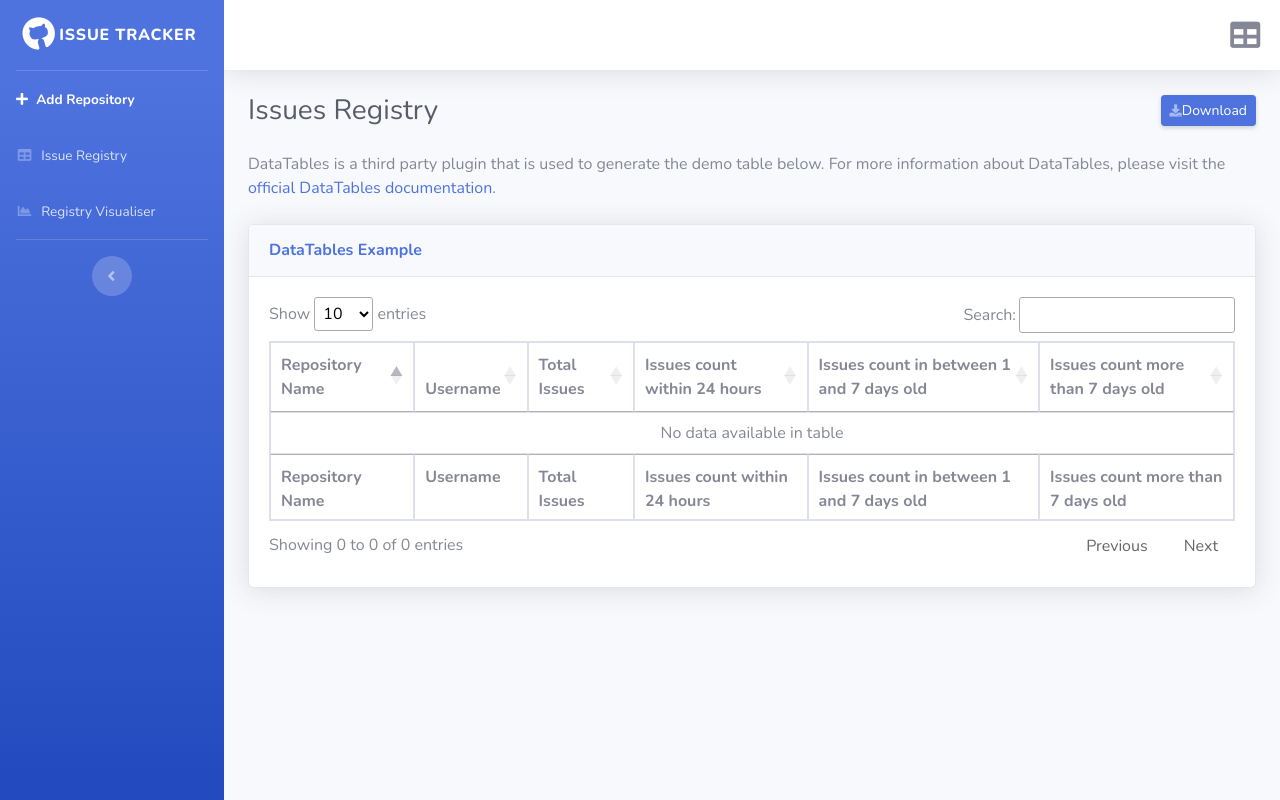
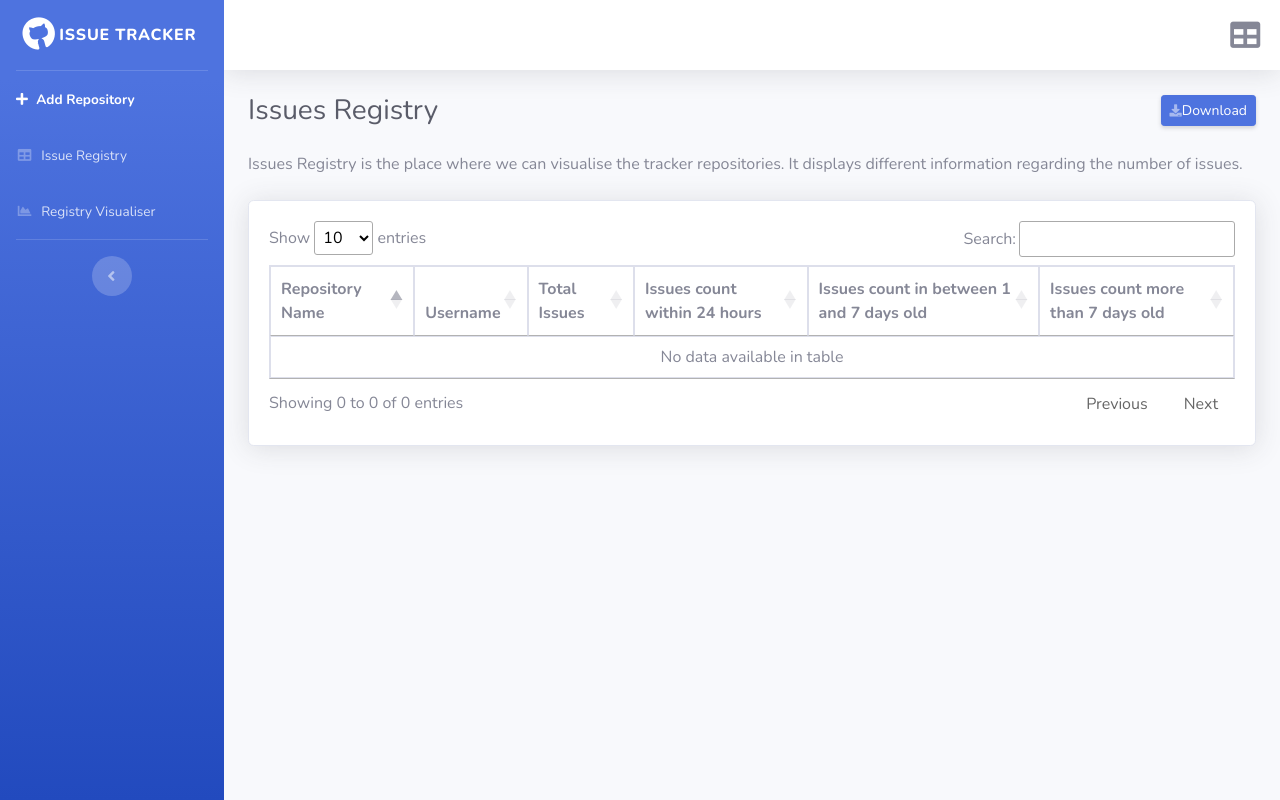
Before and after one commit to architsingh15/django-radius-github, a Django app: page /issue_registry/ in a window 1280 px wide. Run offline with Django 3.2, Linux system fonts and the light colour scheme; data that the repository does not hold is empty; some libraries are stand-ins or nearby versions.

Commit message:
UI updation added help messages

```diff
--- a/issue_tracker/templates/issue_tracker/add_to_registry.html
+++ b/issue_tracker/templates/issue_tracker/add_to_registry.html
@@ -3,6 +3,7 @@
 {% block heading %}Add GitHub repository URL to add to registry{% endblock %}
 {% block logo_class %}fas fa-plus{% endblock %}
 {% block content %}
+<p class="mb-4">Add GitHub repositories to your Issue Registry for tracking number of issues.</p>
 <form class="d-none d-sm-inline-block form-inline mr-auto ml-md-3 my-2 my-md-0 mw-100" action="/api/validate_url" method="post">{% csrf_token %}
             <div class="input-group">
               <input type="url" id="input_url" name="input_url" class="form-control bg-light border-0 small" placeholder="Input Repository URL" aria-label="Add" aria-describedby="Add URL" data-validation="url" pattern="^(?:http)s?:\/\/(?:github\.com)\/[a-zA-Z0-9._-]*\/[a-zA-Z0-9._-]*$" oninvalid="setCustomValidity('Please input a valid GitHub URL')" onchange="try{setCustomValidity('')}catch(e){}" required autocomplete="off">
--- a/issue_tracker/templates/issue_tracker/issue_registry.html
+++ b/issue_tracker/templates/issue_tracker/issue_registry.html
@@ -3,11 +3,8 @@
 {% block heading %}Issues Registry{% endblock %}
 {% block logo_class %}fas fa-fw fa-table{% endblock %}
 {% block content %}
-<p class="mb-4">DataTables is a third party plugin that is used to generate the demo table below. For more information about DataTables, please visit the <a target="_blank" href="https://datatables.net">official DataTables documentation</a>.</p>
+<p class="mb-4">Issues Registry is the place where we can visualise the tracker repositories. It displays different information regarding the number of issues.</p>
 <div class="card shadow mb-4">
-            <div class="card-header py-3">
-              <h6 class="m-0 font-weight-bold text-primary">DataTables Example</h6>
-            </div>
             <div class="card-body">
               <div class="table-responsive">
                 <table class="table table-bordered" id="dataTable" width="100%" cellspacing="0">
@@ -21,16 +18,6 @@
                       <th>Issues count more than 7 days old</th>
                     </tr>
                   </thead>
-                  <tfoot>
-                    <tr>
-                      <th>Repository Name</th>
-                      <th>Username</th>
-                      <th>Total Issues</th>
-                      <th>Issues count within 24 hours</th>
-                      <th>Issues count in between 1 and 7 days old</th>
-                      <th>Issues count more than 7 days old</th>
-                    </tr>
-                  </tfoot>
                   <tbody>
                   {% for issue in issues %}
                   <tr>
```
